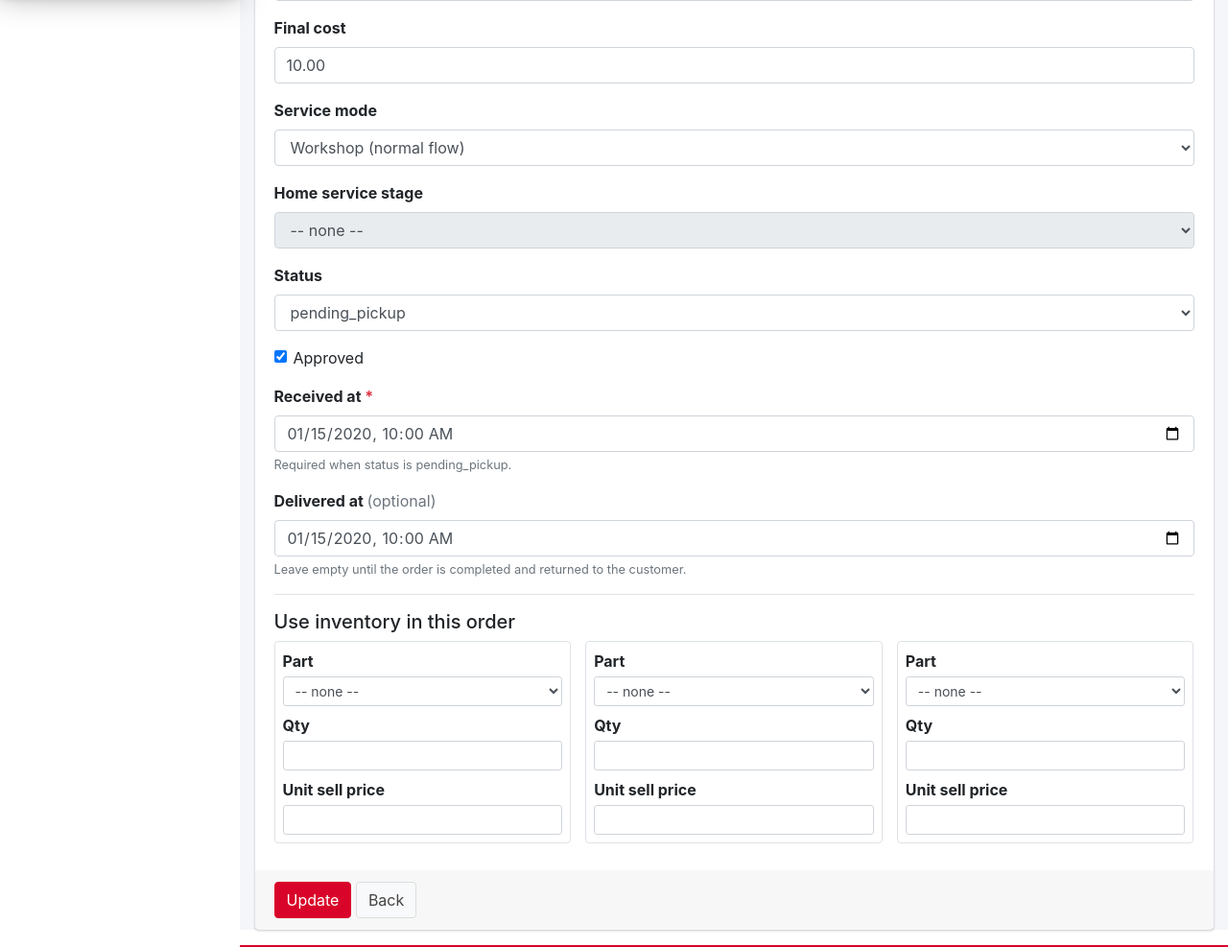
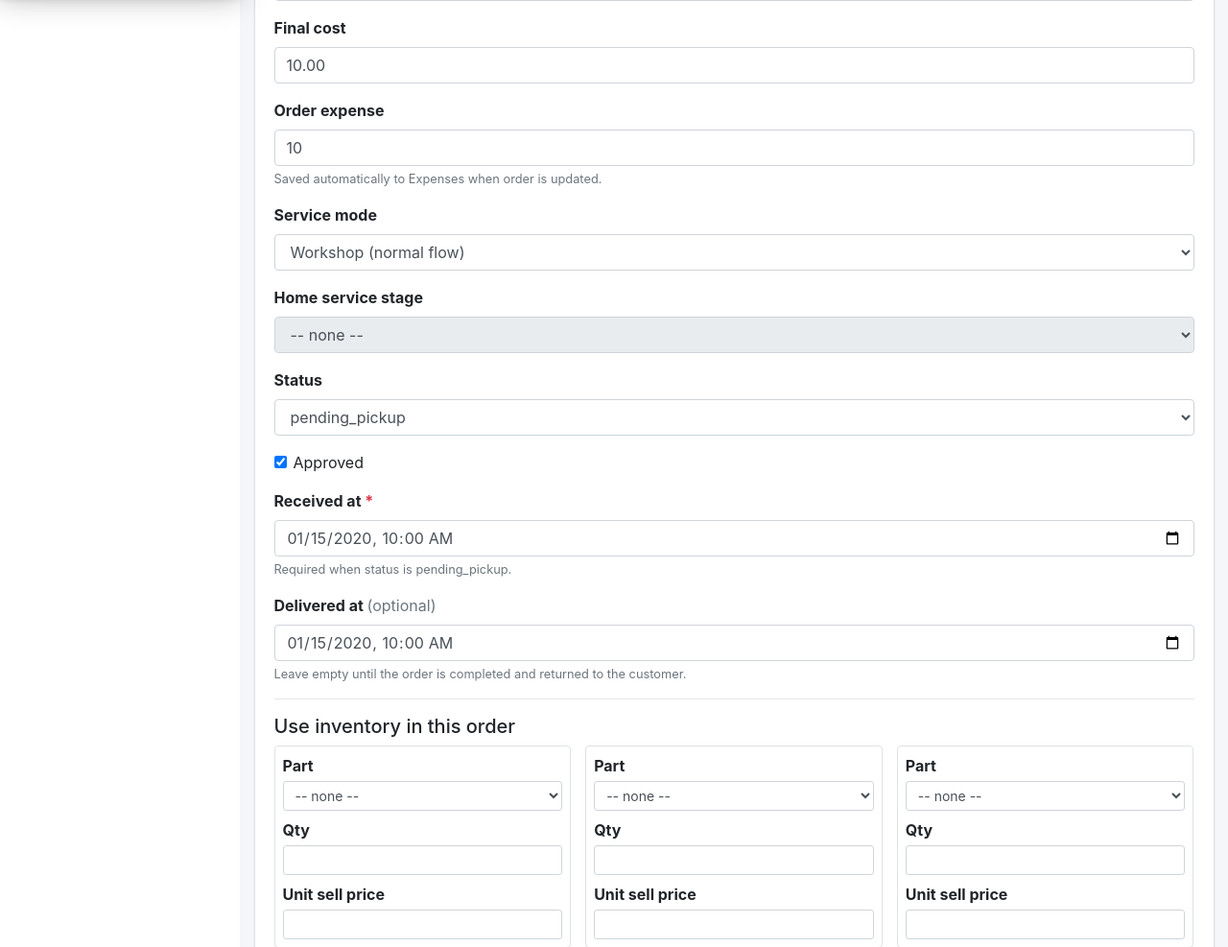
Before and after one commit to mody258963/Ashmawy-Tech-back-end-v1, a Laravel app: page /admin/orders/1/edit in a window 1280 px wide. Shown: the part 814-1801 px from the top of the page at 96% size. Run offline with Laravel 12, Linux system fonts and the light colour scheme; the visitor is signed in with stand-in values (Sample User, id 1); data comes from the database, SQL or seed files in the repository; tables that the repository leaves empty hold one stand-in row (values such as "Sample post"); some libraries are stand-ins or nearby versions.

Commit message:
updates in the order for expences

```diff
--- a/Ashmawy-tech/app/Http/Controllers/Admin/OrderController.php
+++ b/Ashmawy-tech/app/Http/Controllers/Admin/OrderController.php
@@ -5,6 +5,7 @@ namespace App\Http\Controllers\Admin;
 use App\Http\Controllers\Controller;
 use App\Http\Requests\Admin\OrderNoteRequest;
 use App\Http\Requests\Admin\OrderRequest;
+use App\Models\Expense;
 use App\Models\InventoryMovement;
 use App\Models\Order;
 use App\Models\Payment;
@@ -26,6 +27,8 @@ use RuntimeException;
 
 class OrderController extends Controller
 {
+    private const AUTO_EXPENSE_DESCRIPTION = '[AUTO_ORDER_EXPENSE]';
+
     public function __construct(
         private readonly OrderRepository $orders,
         private readonly CustomerRepository $customers,
@@ -86,10 +89,12 @@ class OrderController extends Controller
     public function store(OrderRequest $request): RedirectResponse
     {
         $data = $request->validatedOrderData();
+        $expenseAmount = $request->validatedExpenseAmount();
         $spareParts = $request->validatedSpareParts();
-        $order = DB::transaction(function () use ($data, $spareParts, $request): Order {
+        $order = DB::transaction(function () use ($data, $expenseAmount, $spareParts, $request): Order {
             $data['order_number'] = $this->uniqueOrderNumber();
             $order = $this->orders->create($data);
+            $this->syncOrderExpense($order, $expenseAmount, (int) $request->user()->id);
             $this->statusHistory->create([
                 'order_id' => $order->id,
                 'from_status' => '',
@@ -131,8 +136,9 @@ class OrderController extends Controller
         $existing = $this->orders->find($order);
         $oldStatus = $existing->status;
         $data = $request->validatedOrderData();
+        $expenseAmount = $request->validatedExpenseAmount();
         $spareParts = $request->validatedSpareParts();
-        DB::transaction(function () use ($order, $data, $oldStatus, $request, $spareParts): void {
+        DB::transaction(function () use ($order, $data, $expenseAmount, $oldStatus, $request, $spareParts): void {
             $this->orders->update($order, $data);
             if (($data['status'] ?? $oldStatus) !== $oldStatus) {
                 $this->statusHistory->create([
@@ -144,6 +150,7 @@ class OrderController extends Controller
                 ]);
             }
             $updated = $this->orders->find($order);
+            $this->syncOrderExpense($updated, $expenseAmount, (int) $request->user()->id);
             $this->syncOrderParts($updated, $spareParts, (int) $request->user()->id);
             $this->ensureDeliveredPayment($updated, (int) $request->user()->id);
         });
@@ -281,6 +288,43 @@ class OrderController extends Controller
         ]);
     }
 
+    private function syncOrderExpense(Order $order, ?float $amount, int $actorId): void
+    {
+        $existing = Expense::query()
+            ->where('order_id', $order->id)
+            ->where('description', self::AUTO_EXPENSE_DESCRIPTION)
+            ->first();
+
+        if ($amount === null || $amount <= 0) {
+            if ($existing) {
+                $existing->delete();
+            }
+
+            return;
+        }
+
+        if (! $order->branch_id) {
+            abort(422, 'Branch is required when adding order expense.');
+        }
+
+        $payload = [
+            'branch_id' => $order->branch_id,
+            'title' => 'Order '.$order->order_number.' expense',
+            'amount' => $amount,
+            'description' => self::AUTO_EXPENSE_DESCRIPTION,
+            'created_by' => $existing?->created_by ?? $actorId,
+        ];
+
+        if ($existing) {
+            $existing->update($payload);
+
+            return;
+        }
+
+        $payload['order_id'] = $order->id;
+        Expense::query()->create($payload);
+    }
+
     private function uniqueOrderNumber(): string
     {
         do {
--- a/Ashmawy-tech/resources/views/admin/orders/create.blade.php
+++ b/Ashmawy-tech/resources/views/admin/orders/create.blade.php
@@ -54,6 +54,11 @@
                 </div>
                 <div class="form-group"><label>Estimated cost</label><input type="text" name="estimated_cost" class="form-control" value="{{ old('estimated_cost', '0') }}" required></div>
                 <div class="form-group"><label>Final cost</label><input type="text" name="final_cost" class="form-control" value="{{ old('final_cost') }}"></div>
+                <div class="form-group">
+                    <label>Order expense</label>
+                    <input type="text" name="expense_amount" class="form-control" value="{{ old('expense_amount') }}" placeholder="0.00">
+                    <small class="form-text text-muted">Saved automatically to Expenses when order is saved.</small>
+                </div>
                 <div class="form-group">
                     <label>Service mode</label>
                     <select name="service_mode" class="form-control" id="service_mode_create">
--- a/Ashmawy-tech/resources/views/admin/orders/edit.blade.php
+++ b/Ashmawy-tech/resources/views/admin/orders/edit.blade.php
@@ -54,6 +54,11 @@
                 </div>
                 <div class="form-group"><label>Estimated cost</label><input type="text" name="estimated_cost" class="form-control" value="{{ old('estimated_cost', $order->estimated_cost) }}" required></div>
                 <div class="form-group"><label>Final cost</label><input type="text" name="final_cost" class="form-control" value="{{ old('final_cost', $order->final_cost) }}"></div>
+                <div class="form-group">
+                    <label>Order expense</label>
+                    <input type="text" name="expense_amount" class="form-control" value="{{ old('expense_amount', $order->expenses->sum('amount')) }}" placeholder="0.00">
+                    <small class="form-text text-muted">Saved automatically to Expenses when order is updated.</small>
+                </div>
                 <div class="form-group">
                     <label>Service mode</label>
                     <select name="service_mode" class="form-control" id="service_mode_edit">
--- a/Ashmawy-tech/resources/views/admin/orders/show.blade.php
+++ b/Ashmawy-tech/resources/views/admin/orders/show.blade.php
@@ -21,6 +21,7 @@
                     <p><strong>Branch:</strong> {{ $order->branch?->name ?? '—' }}</p>
                     <p><strong>Estimated:</strong> {{ $order->estimated_cost }}</p>
                     <p><strong>Final:</strong> {{ $order->final_cost ?? '—' }}</p>
+                    <p><strong>Order expenses:</strong> {{ number_format((float) $order->expenses->sum('amount'), 2) }}</p>
                     <p><strong>Approved:</strong> {{ $order->approved ? 'Yes' : 'No' }}</p>
                 </div>
             </div>
```
Also changed, not shown: Ashmawy-tech/app/Http/Requests/Admin/OrderRequest.php (+11 -2 lines).
